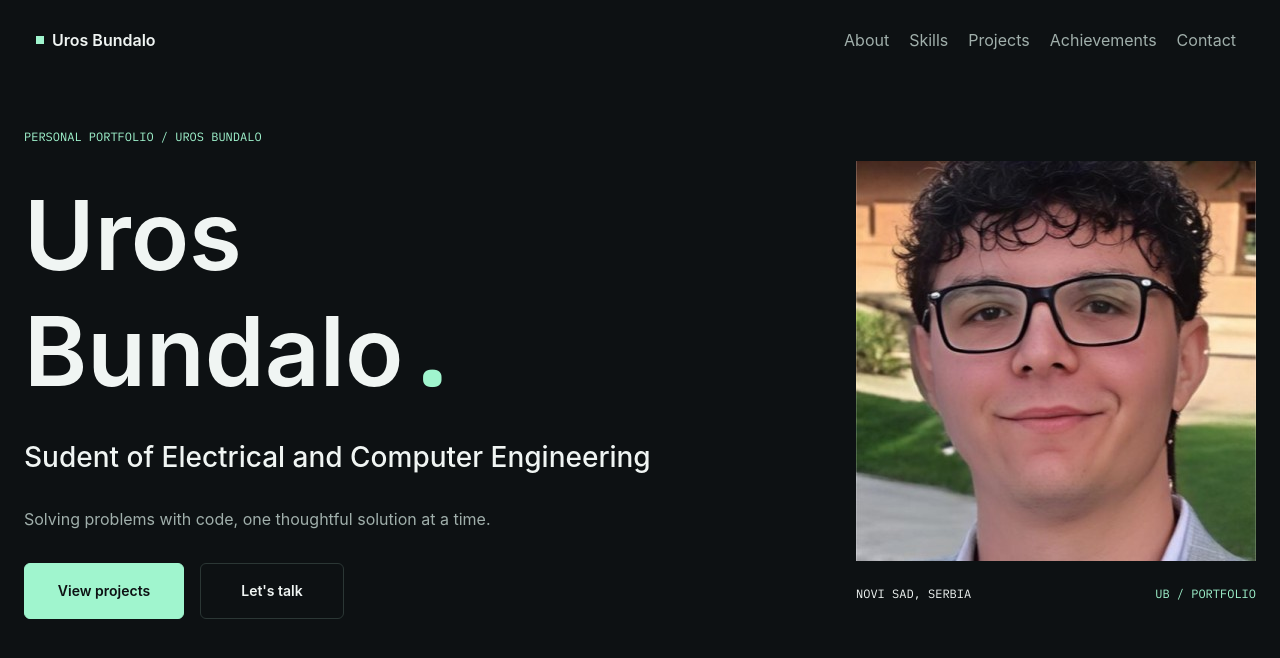
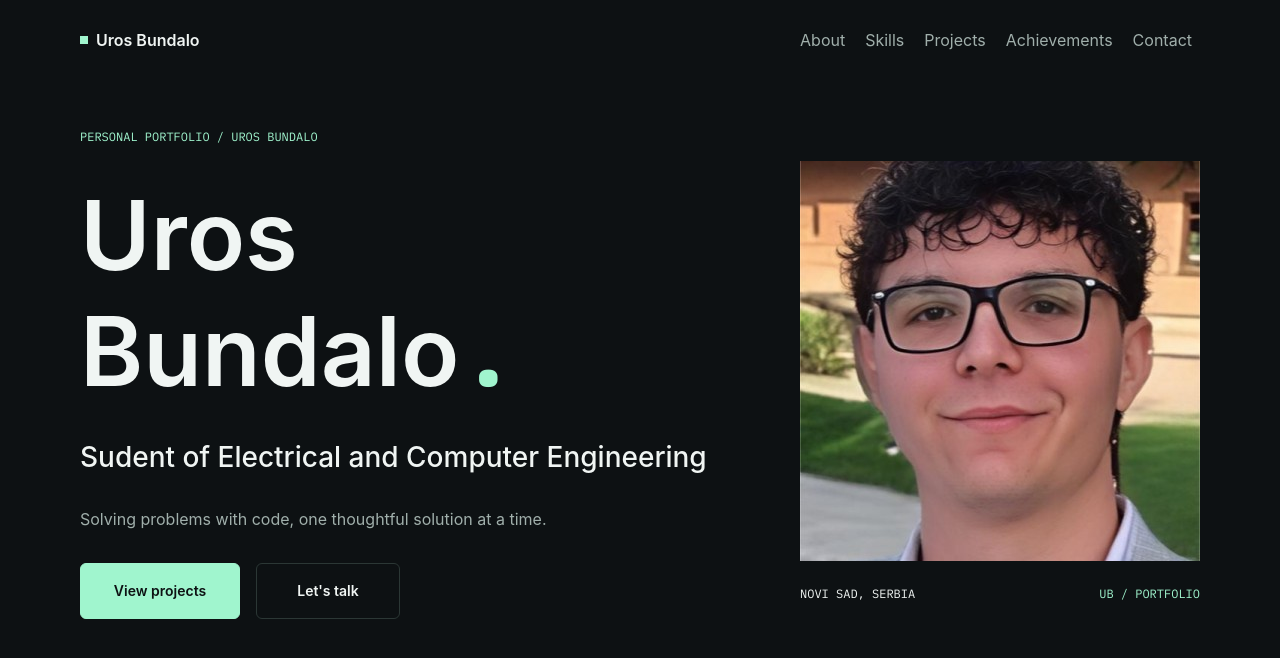
Before and after one commit to uros703/Portfolio, a plain HTML site: page index.html in a window 1280 px wide. Drawn offline with nearby package versions, Linux system fonts and the light colour scheme.

Commit message:
fix alignment

```diff
--- a/index.html
+++ b/index.html
@@ -14,7 +14,7 @@
     <!-- HERO SEKCIJA -->
     <header>
       <!-- NAV SEKCIJA-->
-      <div class="container-fluid p-0">
+
         <nav class="navbar navbar-expand-lg bg-dark navbar-dark">
           <div class="container-fluid">
             <a class="navbar-brand d-flex font-size: 16px; align-items-center fw-semibold" href="#">
@@ -44,7 +44,7 @@
             </div>
           </div>
         </nav>
-      </div>
+
       <!--HERO CONTENT SEKCIJA-->
       <div class="hero-content text-white d-flex justify-content-between flex-lg-row flex-column container-fluid sekcija pt-5 pb-5 bg-dark">
         <div class="mb-5 mb-lg-0">
--- a/styles.css
+++ b/styles.css
@@ -47,6 +47,10 @@
     padding: 16px 24px;
 }
 
+.container-fluid{
+    padding-right:0;
+    padding-left: 0;
+}
 /*MOJE KLASE*/
 
 .navbar{
@@ -101,7 +105,7 @@
         margin: 0px 80px;
     }
     .p-lg-80px{
-        padding: 0px 80px;
+        padding: 0px 80px !important;
     }
     .fs-lg-96px{
         font-size: 96px;
```
